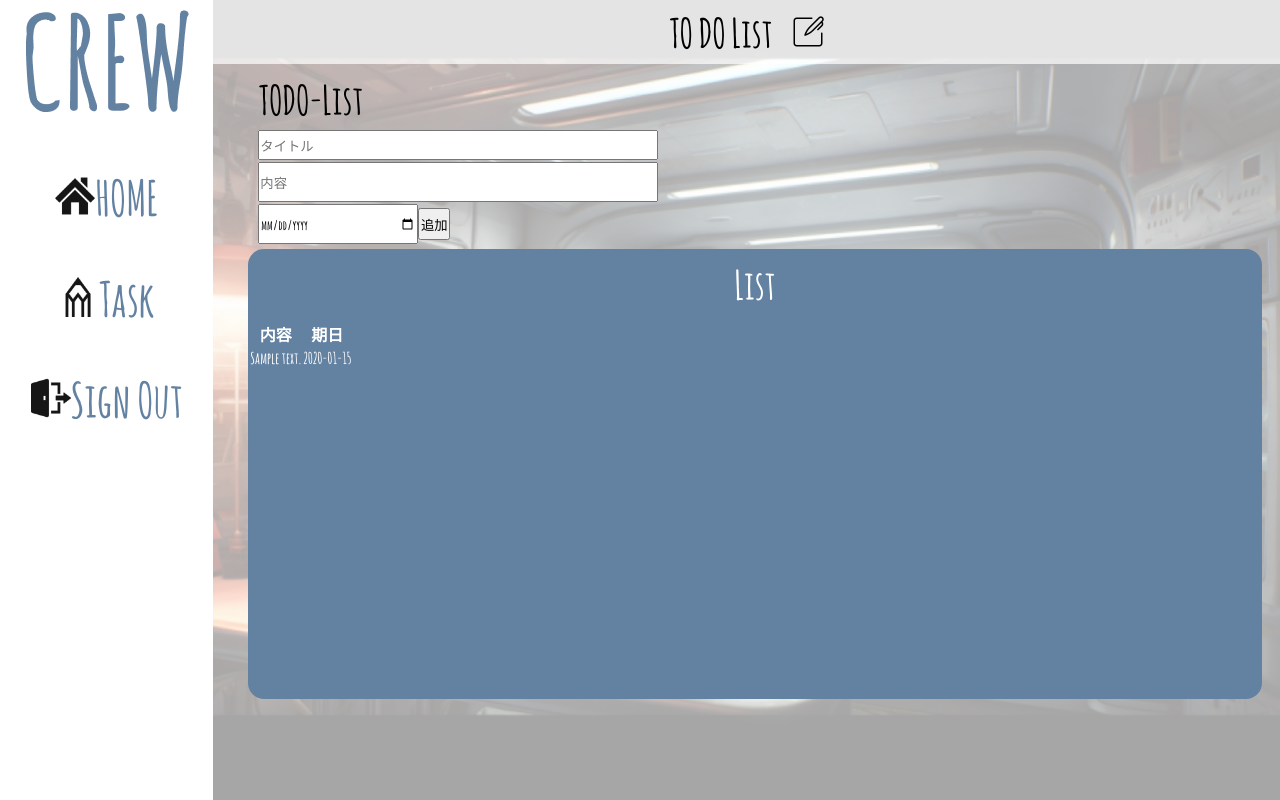
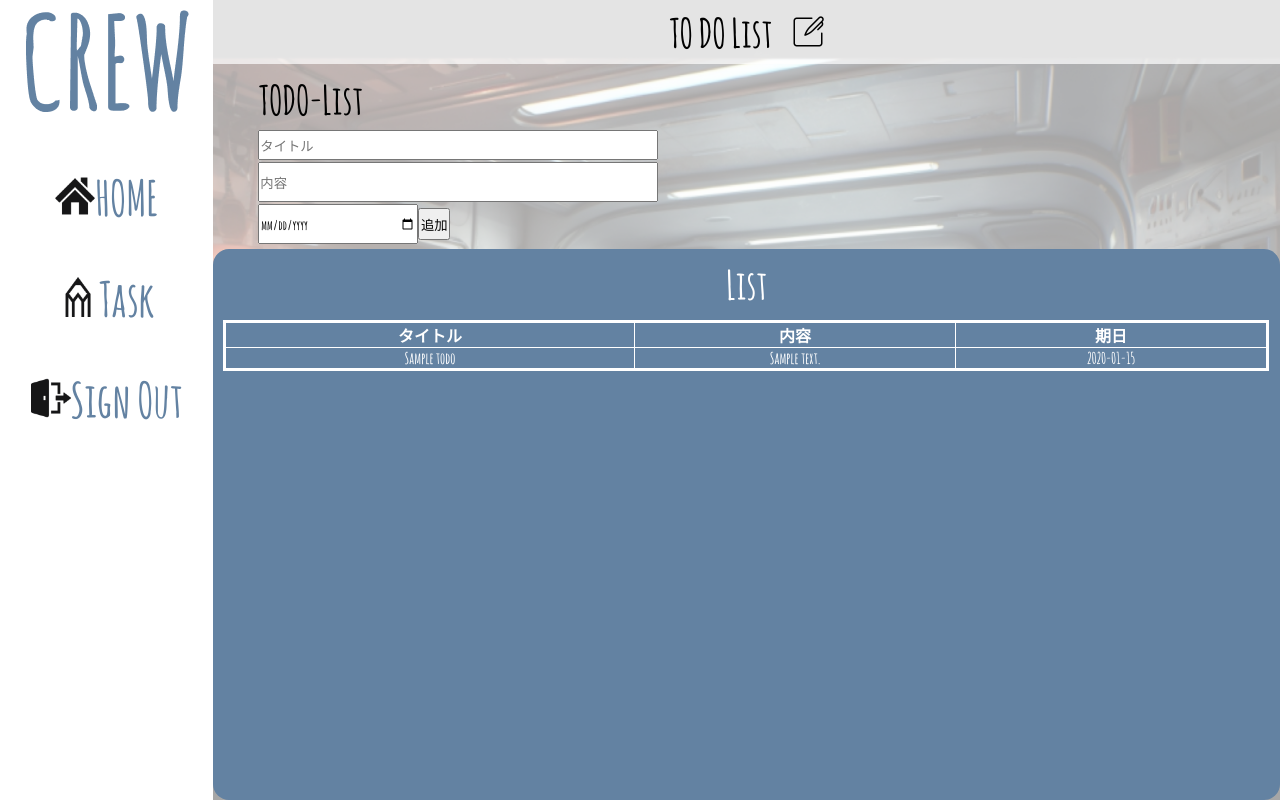
Before and after one commit to DteamRaretech/crew, a Flask app: page /todo in a window 1280 px wide. Run offline with Flask 2, Linux system fonts and the light colour scheme; the visitor is signed in with stand-in values (Sample User, id 1); tables that the repository leaves empty hold one stand-in row (values such as "Sample post"); data that the repository does not hold is empty.

Commit message:
todo編集

```diff
--- a/crewapp/app.py
+++ b/crewapp/app.py
@@ -21,7 +21,7 @@ def show_todo():
     todos = dbConnect.getTodoIds(uid)
 
     # 表示に必要な情報を抽出する
-    keys_to_access = ['detail','fixed_date']
+    keys_to_access = ['title','detail','fixed_date']
     value_list = []
     for todo in todos:
         values = [todo[k] for k in keys_to_access]
--- a/crewapp/static/css/todorist.css
+++ b/crewapp/static/css/todorist.css
@@ -120,16 +120,19 @@ h1 {
     height: 1.9rem;
     width: 25rem;
     margin-top: 5px;
+    margin-left: 45px;
 }
 .message{
     height: 2.5rem;
     width: 25rem;
     margin-top: 2px;
+    margin-left: 45px;
 }
 .target{
     height: 2.5rem;
     width: 10rem;
     margin-top: 2px;
+    margin-left: 45px;
 }
 
 .task_submit {
@@ -137,17 +140,13 @@ h1 {
     width: 2rem;
     margin-top: 2px;
 }
-.item{
-    margin-left: 45px;
-}
 
 #table {
     background-color:#6382a2;
     color: white;
-    width: 95%;
-    height: 450px;
+    width: 100%;
+    height: 95%;
     border-radius: 1rem;
-    margin-left: 35px;
     margin-top: 5px;
     text-align: center
 }
@@ -157,3 +156,11 @@ h2 {
     font-size:2.5rem;
     padding: 10px;
 }
+table.table_date{
+    border:3px white solid;
+    border-collapse: collapse;
+    margin-left: 10px;
+    }
+th,td{
+    border:1px white solid;
+}
--- a/crewapp/static/js/todolist_sample.js
+++ b/crewapp/static/js/todolist_sample.js
@@ -10,22 +10,21 @@
 //  showItem.innerHTML = task;
 
   // タスクに削除ボタンを付与
-//  const deleteButton = document.createElement('button');
-//  deleteButton.innerHTML = 'Delete';
-//  listItem.appendChild(deleteButton);
+  const deleteButton = document.createElement('button');
+  deleteButton.innerHTML = 'Delete';
+  listItem.appendChild(deleteButton);
 
   // 削除ボタンをクリックし、イベントを発動（タスクが削除）
-//  deleteButton.addEventListener('click', evt => {
-//    evt.preventDefault();
-//    deleteTasks(deleteButton);
-//  });
-//};
+  deleteButton.addEventListener('click', evt => {
+    evt.preventDefault();
+    deleteTasks(deleteButton);
+  });
 
-// 削除ボタンにタスクを消す機能を付与
-//const deleteTasks = (deleteButton) => {
-//  const chosenTask = deleteButton.closest('li');
-//  taskList.removeChild(chosenTask);
-//};
+ //削除ボタンにタスクを消す機能を付与
+const deleteTasks = (deleteButton) => {
+  const chosenTask = deleteButton.closest('li');
+  taskList.removeChild(chosenTask);
+};
 
 // 追加ボタンをクリックし、イベントを発動（タスクが追加）
 //taskSubmit.addEventListener('click', evt => {
--- a/crewapp/templates/registation/todolist.html
+++ b/crewapp/templates/registation/todolist.html
@@ -38,8 +38,9 @@
             </form>
             <div id="table">
                 <h2>List</h2>
-                <table>
+                <table class="table_date" width="98%" align="center">
                   <tr>
+                    <th>タイトル</th>
                     <th>内容</th>
                     <th>期日</th>
                   </tr>
@@ -52,7 +53,6 @@
                     {% endfor %}
                   </tr>
                 </table>
-                <ul class="task_list"></ul>
             </div>
         </div>
     </div>
```
